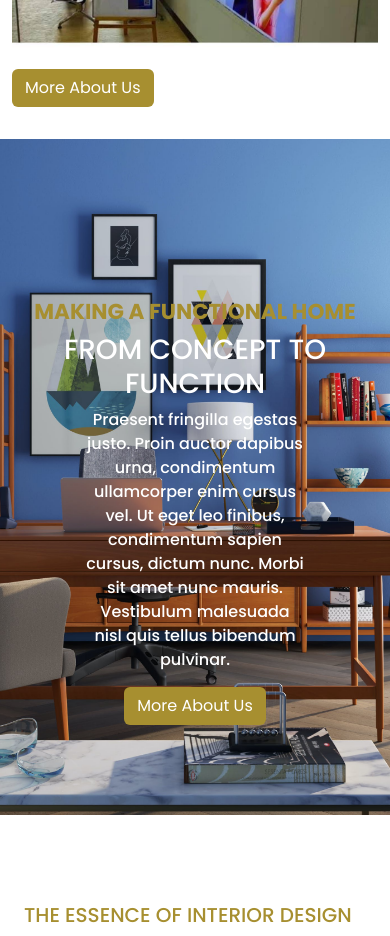
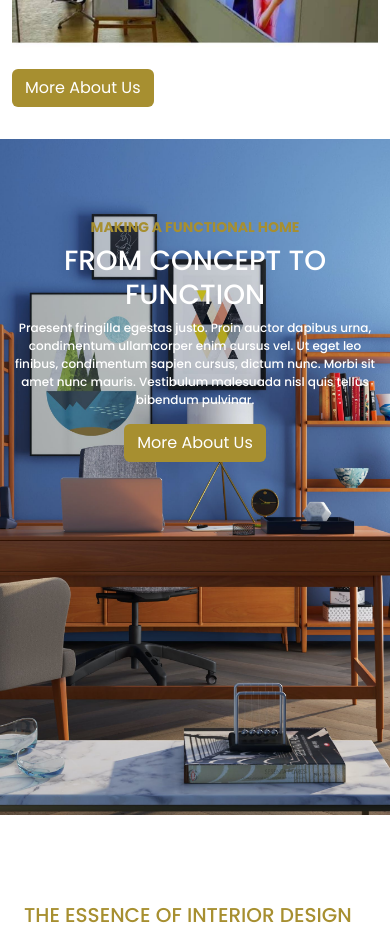
Before and after one commit to UsmanHanifKhan/IDecor, a React (Vite) app: page /about in a window 390 px wide. Shown: the part 4240-5176 px from the top of the page. Built offline with nearby package versions, Linux system fonts and the light colour scheme; a web font is replaced by a local one.

Commit message:
About us content Updated

```diff
--- a/src/assets/css/AboutUs.css
+++ b/src/assets/css/AboutUs.css
@@ -99,3 +99,32 @@
     flex-direction: column;
     padding-top: 10rem;
   }
+
+
+  @media (max-width: 992px) {
+    .Home h1 {
+        font-size: 30px;
+    }
+
+  .about-text{
+    width: '100%';
+    font-size: 12px;
+  }
+}
+
+@media (max-width: 767px) {
+  .about-title {
+    display: flex;
+    justify-content: center;
+    align-items: center;
+    flex-direction: column;
+    padding-top: 5rem;
+  }
+  .about-title h4{
+    font-size: 14px;
+  }
+  .about-text{
+    width: '100%';
+    font-size: 12px;
+  }
+}
--- a/src/pages/AboutUs.jsx
+++ b/src/pages/AboutUs.jsx
@@ -84,7 +84,7 @@ const AboutUs = () => {
                 <div className="about-title text-white text-center">
                     <h4 style={{ color: '#A78F30', fontWeight: 'bold' }}>MAKING A FUNCTIONAL HOME</h4>
                     <h1 >FROM CONCEPT TO FUNCTION</h1>
-                    <p style={{ margin: 'auto', width: '60%' , paddingBottom:'15px'}}>
+                    <p className="about-text" style={{ margin: 'auto' , paddingBottom:'15px'}}>
                         Praesent fringilla egestas justo. Proin auctor dapibus urna, condimentum ullamcorper enim cursus vel. Ut eget leo finibus, condimentum sapien cursus, dictum nunc. Morbi sit amet nunc mauris. Vestibulum malesuada nisl quis tellus bibendum pulvinar.
                     </p>
                     <button className="btn text-white fs-6" style={{ fontSize: '10px', background: '#A78F30' }}>More About Us</button>
--- a/src/pages/IndustryDecor.jsx
+++ b/src/pages/IndustryDecor.jsx
@@ -92,9 +92,9 @@ const IndustryDecor = () => {
        <div className="container-fluid d-flex border-bottom justify-content-center align-items-center">
          <div className="commericial d-flex flex-row flex-nowrap gap-3" style={{ height: '100%' , cursor:'pointer' }}>
          <p className="nav-link" style={selectedCategory === 'home' ?  activeLinkStyle : null} onClick={() => handleCategoryClick('home')}>Homes</p>
-            <p className="nav-link" style={selectedCategory === 'bath' ?  activeLinkStyle : null} onClick={() => handleCategoryClick('bath')}>Kitchen and Bath Design</p>
-            <p className="nav-link" style={selectedCategory === 'office' ?  activeLinkStyle : null} onClick={() => handleCategoryClick('office')}>Office Spaces</p>
-            <p className="nav-link" style={selectedCategory === 'store' ?  activeLinkStyle : null} onClick={() => handleCategoryClick('store')}> Store Design</p>
+            <p className="nav-link" style={selectedCategory === 'bath' ?  activeLinkStyle : null} onClick={() => handleCategoryClick('bath')}>Kitchen</p>
+            <p className="nav-link" style={selectedCategory === 'office' ?  activeLinkStyle : null} onClick={() => handleCategoryClick('office')}>Office</p>
+            <p className="nav-link" style={selectedCategory === 'store' ?  activeLinkStyle : null} onClick={() => handleCategoryClick('store')}> Store </p>
      {/* Add more nav links as needed */}
          </div>
        </div>
```
